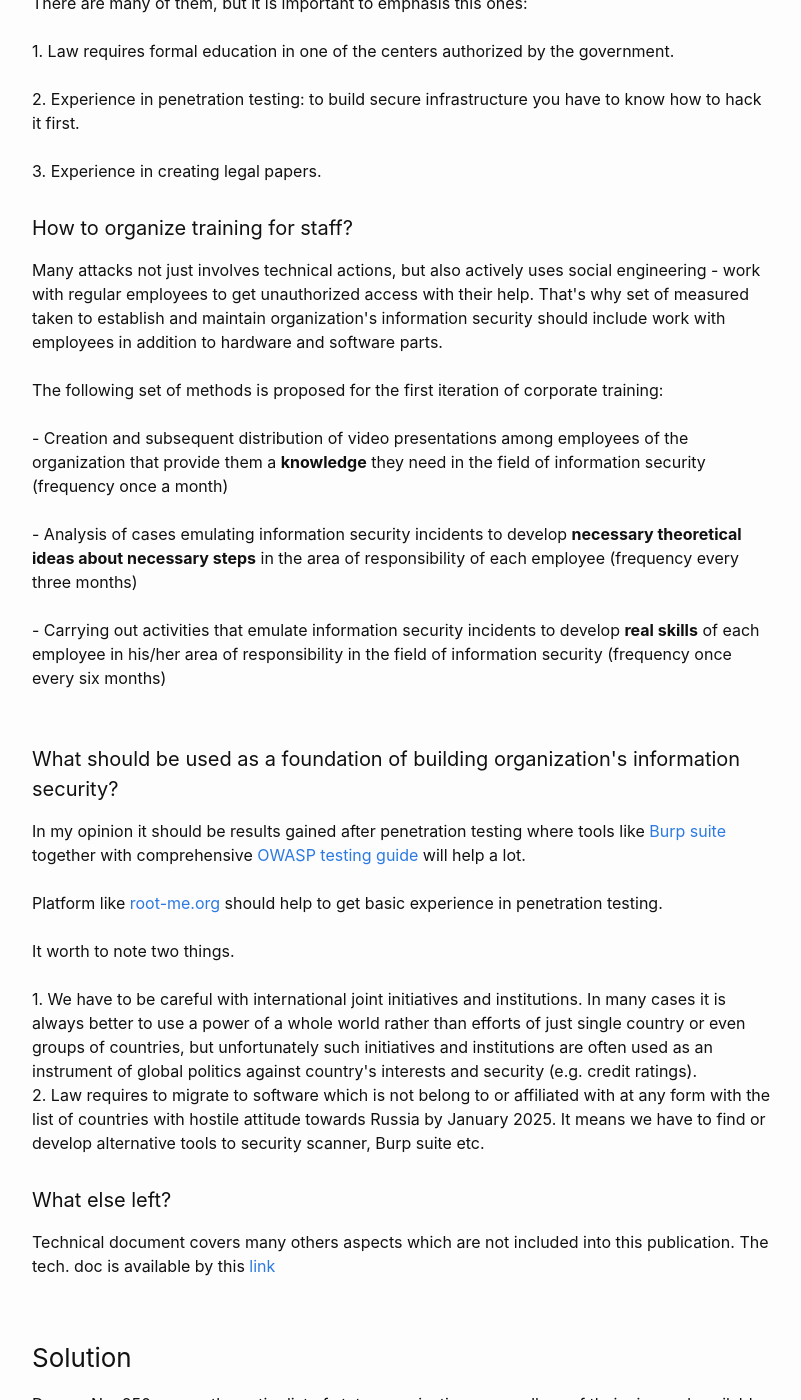
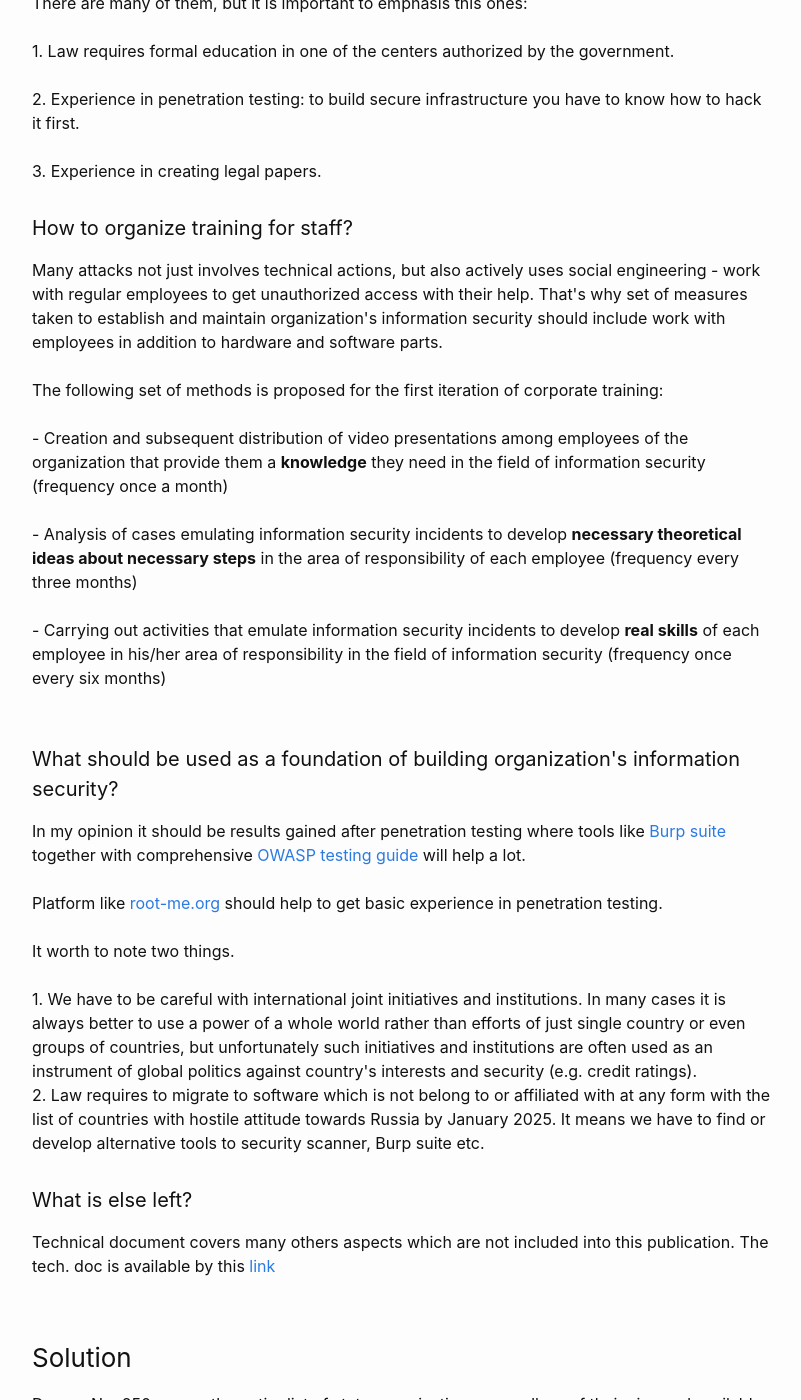
Before and after one commit to Gelassen/dkazakov.github.io, a Jekyll site: the page built from _posts/2023-10-21-case-study-information-security-of-government-organisation.html, in a window 1280 px wide and 1400 px high, scrolled down 1824 px. Shown: the whole window, without its empty margins (238-1039 px from the left). Built offline with Jekyll 4.4.1, drawn with Linux system fonts in a browser that asks for light colours.

Commit message:
Fix a few typos in publication

```diff
--- a/_posts/2023-10-21-case-study-information-security-of-government-organisation.html
+++ b/_posts/2023-10-21-case-study-information-security-of-government-organisation.html
@@ -112,7 +112,7 @@ modified_time: '2023-10-21'
                 Many attacks not just involves technical actions, but also
                 actively uses social engineering - work with regular employees
                 to get unauthorized access with their help. That's why set of
-                measured taken to establish and maintain organization's
+                measures taken to establish and maintain organization's
                 information security should include work with employees in
                 addition to hardware and software parts. <br><br>
 
@@ -162,7 +162,7 @@ modified_time: '2023-10-21'
                 have to find or develop alternative tools to security scanner,
                 Burp suite etc.
             </p>
-            <h4>What else left?</h4>
+            <h4>What is else left?</h4>
             <p>
                 Technical document covers many others aspects which are not
                 included into this publication. The tech. doc is available
```
